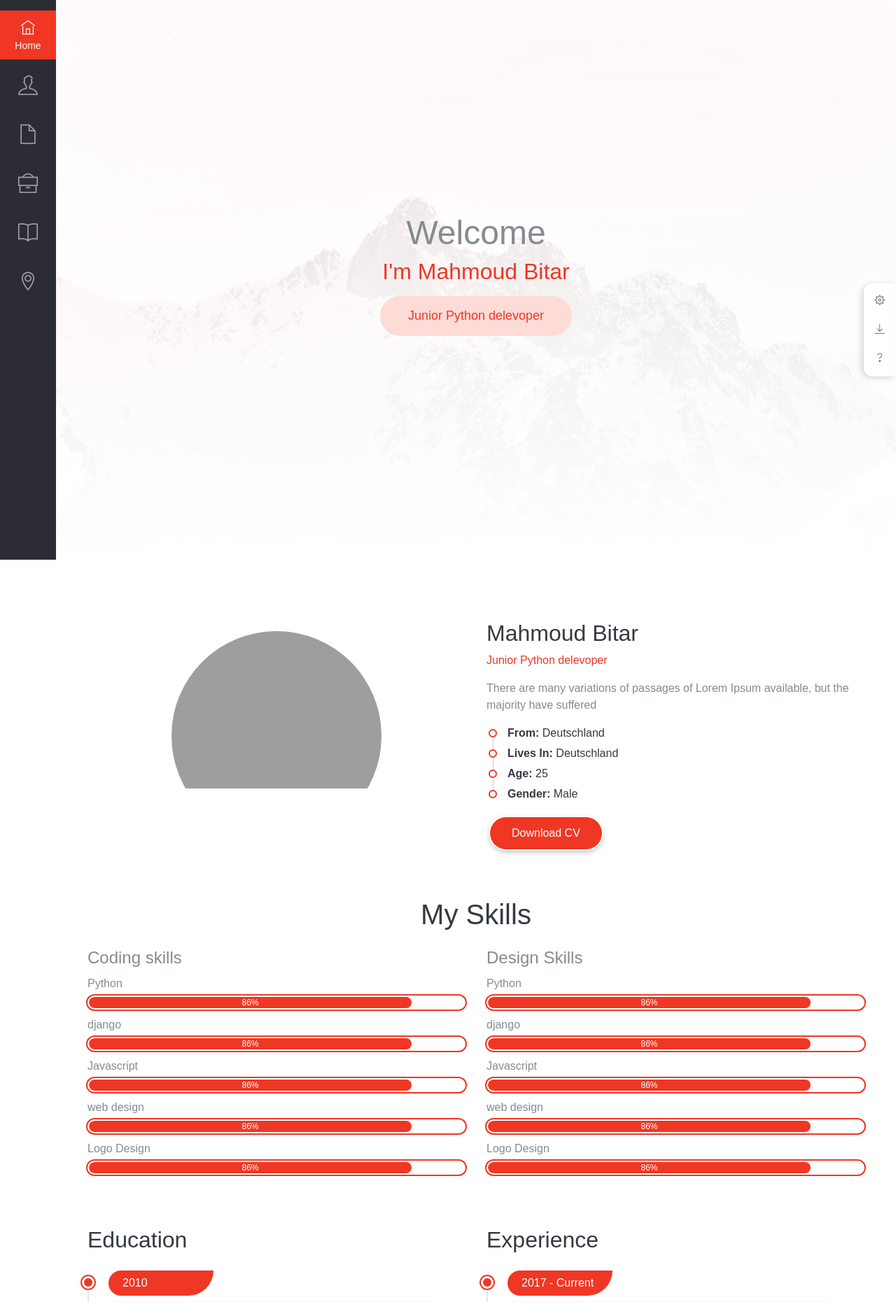
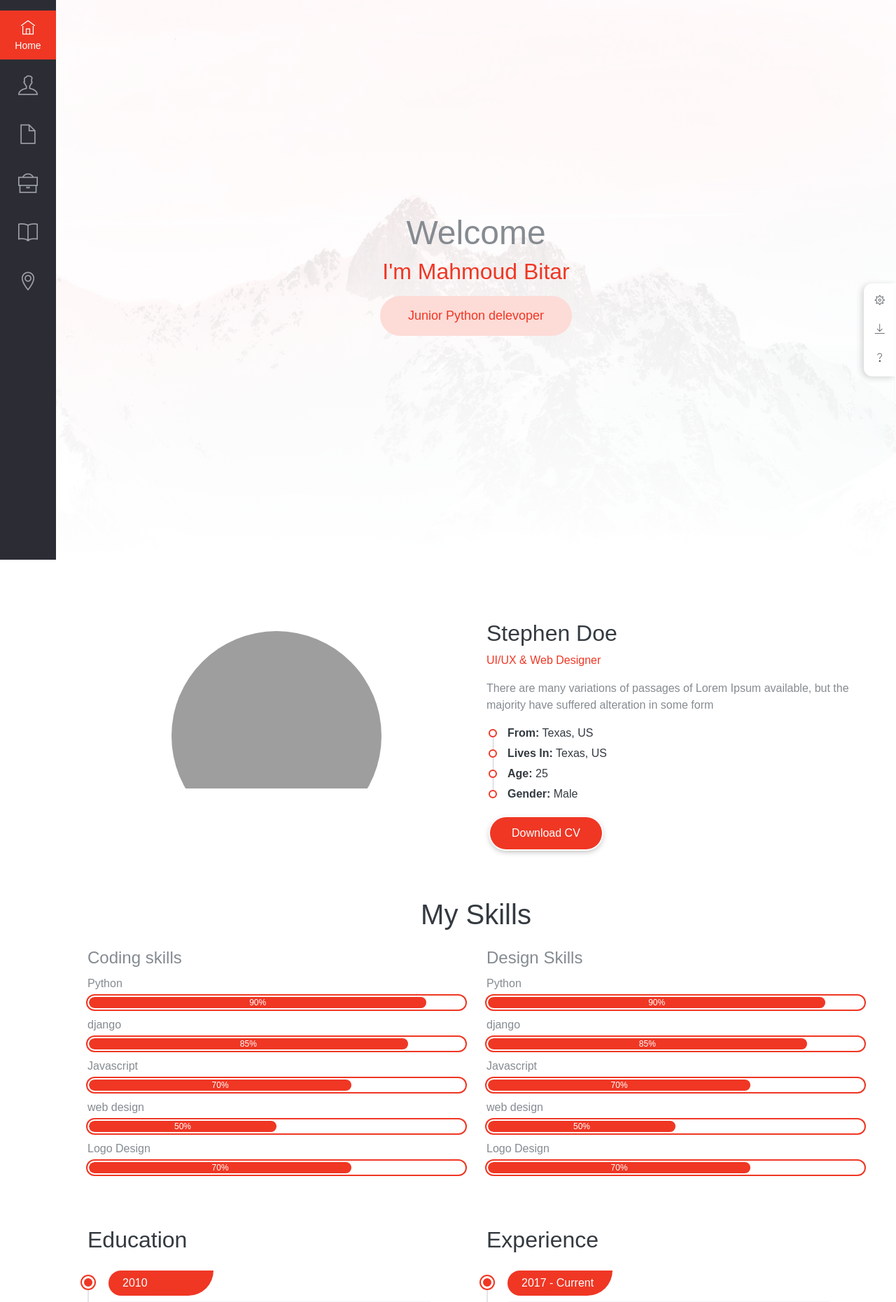
Before and after one commit to mahmoudbitar02/Team, a Django app: template about/templates/index-2.html in a window 1280 px wide. Shown: the top 1861 px of the page at 70% size. Run offline with Django 4.2, Linux system fonts and the light colour scheme; the template is opened without the code that fills it: values that come from a table or form of the project are taken from there, others are empty; data comes from the database, SQL or seed files in the repository; both versions use the stored data as it was after the commit; some libraries are stand-ins or nearby versions; some web fonts are replaced; grey boxes are pictures that could not be loaded.

Commit message:
add Html site

```diff
--- a/about/models.py
+++ b/about/models.py
@@ -18,7 +18,7 @@ class About(models.Model):
 
 SKILL_TYPE =(
     ('Coding','Coding'),
-    ('Design','Disign')
+    ('Design','Design')
 )
 
 class Skills(models.Model):
@@ -30,7 +30,7 @@ class Skills(models.Model):
         return self.skill
 
 class Education(models.Model):
-    year=models.CharField(max_length=50)
+    year=models.IntegerField()
     title=models.CharField(max_length=100)
     place=models.CharField(max_length=50)
     description = models.CharField(max_length=300)
@@ -39,7 +39,7 @@ class Education(models.Model):
         return self.title
 
 class Experience(models.Model):
-    year=models.CharField(max_length=50)
+    year=models.IntegerField()
     title=models.CharField(max_length=100)
     place=models.CharField(max_length=50)
     description = models.CharField(max_length=300)
--- a/about/templates/index-2.html
+++ b/about/templates/index-2.html
@@ -151,16 +151,16 @@
           </div>
           <div class="col-md-6">
             <div class="caption wow fadeInRight">
-              <h2 class="fg-dark">{{about.name|title}}</h2>
-              <p class="fg-theme fw-medium">{{about.job}}</p>
-              <p>{{about.subtitle}}</p>
+              <h2 class="fg-dark">Stephen Doe</h2>
+              <p class="fg-theme fw-medium">UI/UX & Web Designer</p>
+              <p>There are many variations of passages of Lorem Ipsum available, but the majority have suffered alteration in some form</p>
               <ul class="theme-list">
-                <li class="fg-dark"><b>From:</b> {{about.from_adress}}</li>
-                <li class="fg-dark"><b>Lives In:</b> {{about.from_adress}}</li>
-                <li class="fg-dark"><b>Age:</b> {{about.age}}</li>
-                <li class="fg-dark"><b>Gender:</b> {{about.gender}}</li>
+                <li class="fg-dark"><b>From:</b> Texas, US</li>
+                <li class="fg-dark"><b>Lives In:</b> Texas, US</li>
+                <li class="fg-dark"><b>Age:</b> 25</li>
+                <li class="fg-dark"><b>Gender:</b> Male</li>
               </ul>
-              <a class="btn btn-theme btn-rounded" href='{{about.cc}}' download >Download CV</a>
+              <button class="btn btn-theme btn-rounded">Download CV</button>
             </div>
           </div>
         </div>
@@ -171,15 +171,14 @@
         <div class="row py-3">
           <div class="col-md-6">
             <h4 class="wow fadeInUp">Coding skills</h4>
-            {% for skill in coding_skills %}
+            {% for skill in coding_skills%}
               <div class="progress-wrapper wow fadeInUp">
                 <span class="caption">{{skill}}</span>
                 <div class="progress">
-                  <div class="progress-bar" role="progressbar" style="width: 86%;" aria-valuenow="75" aria-valuemin="0" aria-valuemax="100">86%</div>
+                  <div class="progress-bar" role="progressbar" style="width: {{skill.percentage}}%;" aria-valuenow="{{skill.percentage}}" aria-valuemin="0" aria-valuemax="100">{{skill.percentage}}%</div>
                 </div>
               </div>
-            {% endfor %}
-
+              {% endfor %}
 
           </div>
           <div class="col-md-6">
@@ -188,10 +187,15 @@
               <div class="progress-wrapper wow fadeInUp">
                 <span class="caption">{{skill}}</span>
                 <div class="progress">
-                 <div class="progress-bar" role="progressbar" style="width: 86%;" aria-valuenow="75" aria-valuemin="0" aria-valuemax="100">86%</div>
+                  <div class="progress-bar" role="progressbar" style="width: {{skill.percentage}}%;" aria-valuenow="{{skill.percentage}}" aria-valuemin="0" aria-valuemax="100">{{skill.percentage}}%</div>
                 </div>
-             </div>
+              </div>
+
+
+
+
             {% endfor %}
+
           </div>
         </div>
       </div> <!-- End skills -->
@@ -595,7 +599,7 @@
 
   <script src="{% static '/assets/js/google-maps.js' %}"></script>
 
-  <script src="{% static '/assets/js/minibar-virtual.js' %}"></script>
+  <script src="../assets/js/minibar-virtual.js"></script>
 
   <script async defer src="https://maps.googleapis.com/maps/api/js?key=AIzaSyAIA_zqjFMsJM_sxP9-6Pde5vVCTyJmUHM&callback=initMap"></script>
 
```
Also changed, not shown: about/views.py (+7 -2 lines), about/migrations/0003_alter_about_cv_alter_education_year_and_more.py (added), about/migrations/0004_alter_experience_year.py (added), db.sqlite3.
